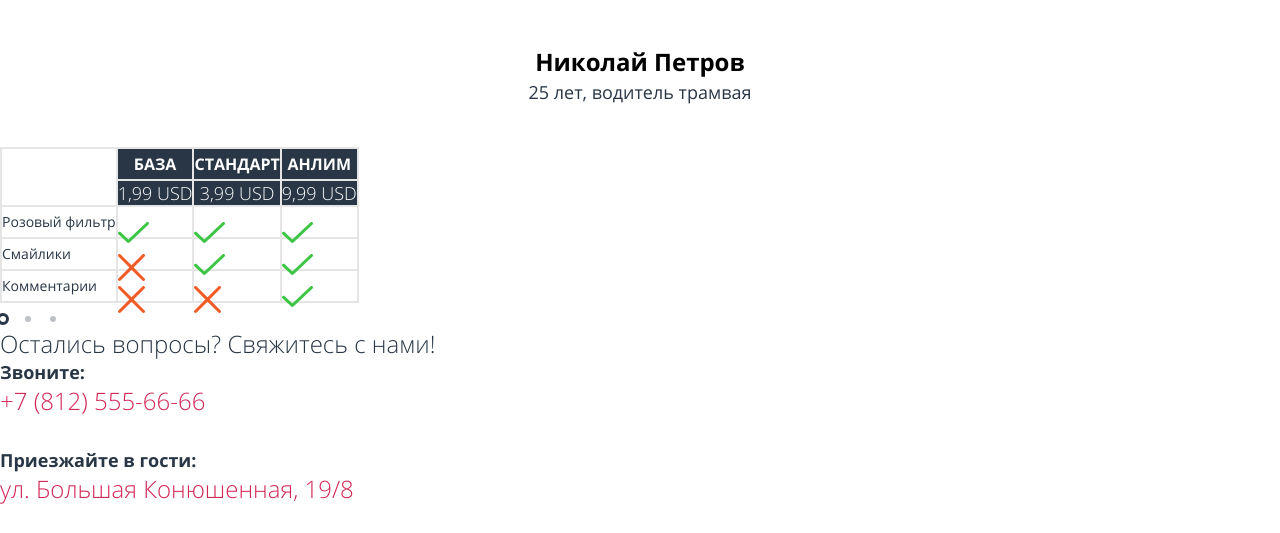
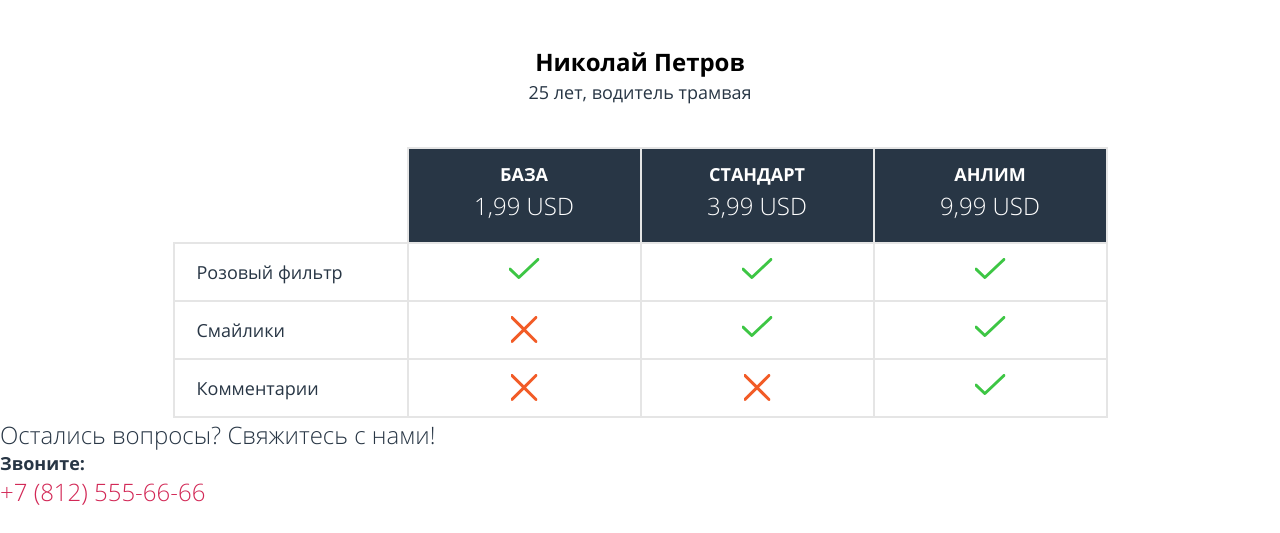
Before and after one commit to multiversal-destroyer/pink, a website: page source/index.html in a window 1280 px wide. Shown: the part 2058-2591 px from the top of the page. Drawn offline with nearby package versions, Linux system fonts and the light colour scheme; files that its build step writes are made by us from their sources.

Commit message:
feat: add media queries for price.scss

```diff
--- a/source/index.html
+++ b/source/index.html
@@ -154,56 +154,56 @@
               <th class="price-table__cell price-table__cell-header price-table__cell-header--hit">Стандарт</th>
               <th class="price-table__cell price-table__cell-header">Анлим</th>
             </tr>
-            <tr class="price-table__row price-table__row-header price-table__row-header--cost">
-              <td class="price-table__cell price-table__cell-header--cost">1,99 USD</td>
-              <td class="price-table__cell price-table__cell-header--cost">3,99 USD</td>
-              <td class="price-table__cell price-table__cell-header--cost">9,99 USD</td>
+            <tr class="price-table__row price-table__row-cost">
+              <td class="price-table__cell price-table__cell-cost">1,99 USD</td>
+              <td class="price-table__cell price-table__cell-cost">3,99 USD</td>
+              <td class="price-table__cell price-table__cell-cost">9,99 USD</td>
             </tr>
           </thead>
           <tbody class="price-table__tbody">
             <tr class="price-table__row price-table__row-body">
-              <td class="price-table__cell price-table__cell-body">Розовый фильтр</td>
+              <td class="price-table__cell price-table__cell-body--title price-table__cell-body">Розовый фильтр</td>
               <td class="price-table__cell price-table__cell-body">
-                <span class="price-table__status--available"></span>
-                <span class="visually-hidden">Доступно</span>
+                <span class="price-table__cell-title">Розовый фильтр</span>
+                <span class="price-table__status price-table__status--available" aria-label="Доступно"></span>
               </td>
               <td class="price-table__cell price-table__cell-body">
-                <span class="price-table__status--available"></span>
-                <span class="visually-hidden">Доступно</span>
+                <span class="price-table__cell-title">Розовый фильтр</span>
+                <span class="price-table__status price-table__status--available" aria-label="Доступно"></span>
               </td>
               <td class="price-table__cell price-table__cell-body">
-                <span class="price-table__status--available"></span>
-                <span class="visually-hidden">Доступно</span>
+                <span class="price-table__cell-title">Розовый фильтр</span>
+                <span class="price-table__status price-table__status--available" aria-label="Доступно"></span>
               </td>
             </tr>
             <tr class="price-table__row price-table__row-body">
               <td class="price-table__cell price-table__cell-body--title price-table__cell-body">Смайлики</td>
               <td class="price-table__cell price-table__cell-body">
-                <span class="price-table__status--unavailable"></span>
-                <span class="visually-hidden">Не доступно</span>
+                <span class="price-table__cell-title">Смайлики</span>
+                <span class="price-table__status price-table__status--unavailable" aria-label="Не доступно"></span>
               </td>
               <td class="price-table__cell price-table__cell-body">
-                <span class="price-table__status--available"></span>
-                <span class="visually-hidden">Доступно</span>
+                <span class="price-table__cell-title">Смайлики</span>
+                <span class="price-table__status price-table__status--available" aria-label="Доступно"></span>
               </td>
               <td class="price-table__cell price-table__cell-body">
-                <span class="price-table__status--available"></span>
-                <span class="visually-hidden">Доступно</span>
+                <span class="price-table__cell-title">Смайлики</span>
+                <span class="price-table__status price-table__status--available" aria-label="Доступно"></span>
               </td>
             </tr>
             <tr class="price-table__row price-table__row-body">
-              <td class="price-table__cell price-table__cell-body">Комментарии</td>
+              <td class="price-table__cell price-table__cell-body--title price-table__cell-body">Комментарии</td>
               <td class="price-table__cell price-table__cell-body">
-                <span class="price-table__status--unavailable"></span>
-                <span class="visually-hidden">Не доступно</span>
+                <span class="price-table__cell-title">Комментарии</span>
+                <span class="price-table__status price-table__status--unavailable" aria-label="Не доступно"></span>
               </td>
               <td class="price-table__cell price-table__cell-body">
-                <span class="price-table__status--unavailable"></span>
-                <span class="visually-hidden">Не доступно</span>
+                <span class="price-table__cell-title">Комментарии</span>
+                <span class="price-table__status price-table__status--unavailable" aria-label="Не доступно"></span>
               </td>
               <td class="price-table__cell price-table__cell-body">
-                <span class="price-table__status--available"></span>
-                <span class="visually-hidden">Доступно</span>
+                <span class="price-table__cell-title">Комментарии</span>
+                <span class="price-table__status price-table__status--available" aria-label="Доступно"></span>
               </td>
             </tr>
           </tbody>
--- a/source/sass/blocks/_price.scss
+++ b/source/sass/blocks/_price.scss
@@ -1,11 +1,40 @@
+.price {
+  position: relative;
+  display: none; // Открыть.
+
+  @media (min-width: $tablet-width) {
+    display: block;
+  }
+  // Давай, иди вниз - в ад.
+  // . . .
+}
+
 .price-table {
+  // position: absolute;
+  margin: 0 auto;
   border-collapse: collapse;
+  // right: -80%;
+  // right: -255px;
+
+  @media (min-width: $tablet-width) {
+    position: relative;
+  }
 
   &__cell {
     border: 2px solid $gray-table-border;
+
+    &[rowspan="2"] {
+      display: none;
+      border: none;
+
+      @media (min-width: $tablet-width) {
+        display: table-cell;
+      }
+    }
   }
 
   &__cell-header {
+    box-sizing: border-box;
     font-size: 16px;
     font-weight: 700;
     line-height: 30px;
@@ -14,13 +43,39 @@
     text-transform: uppercase;
     vertical-align: middle;
     text-align: center;
+    border-bottom: none;
+    padding: 10px 20px 0 20px;
 
-    &--cost {
+    @media (min-width: $tablet-width) {
+      min-width: 152px;
+      // width: 26.73%;
+      padding: 10px 10px 0 10px;
+    }
+
+    @media (min-width: $desktop-width) {
+      font-size: 18px;
+      min-width: 233px;
+      padding: 10px 20px 0 20px;
+    }
+  }
+
+  &__cell-cost {
+    box-sizing: border-box;
     font-weight: 300;
     color: $basic-white;
     background-color: $main-gray;
     vertical-align: middle;
     text-align: center;
+    border-top: none;
+    padding: 0 20px 25px 20px;
+
+    @media (min-width: $tablet-width) {
+      padding: 0 10px 9px 10px;
+    }
+
+    @media (min-width: $desktop-width) {
+      font-size: 24px;
+      padding: 0 20px 20px 20px;
     }
   }
 
@@ -29,12 +84,54 @@
   }
 
   &__cell-body {
+    box-sizing: border-box;
     font-size: 14px;
     line-height: 30px;
     position: relative;
+    min-width: 276px;
+    padding: 13px 20px;
+
+    @media (min-width: $tablet-width) {
+      min-width: 152px;
+      padding: 6px 15px;
     }
 
-  &__status--available {
+    &--title {
+      display: none;
+
+      @media (min-width: $tablet-width) {
+        display: table-cell;
+        min-width: 152px;
+        padding: 6px 15px;
+      }
+
+      @media (min-width: $desktop-width) {
+        min-width: 234px;
+        font-size: 18px;
+        padding: 13px 22px;
+      }
+    }
+  }
+
+  &__cell-title {
+    text-transform: uppercase;
+
+    @media (min-width: $tablet-width) {
+      display: none;
+    }
+  }
+
+  &__status {
+    left: 95%;
+    transform: translate(-100%);
+
+    @media (min-width: $tablet-width) {
+      left: 50%;
+      top: 25%;
+      transform: translate(-50%);
+    }
+
+    &--available {
       position: absolute;
       content: "";
       background-image: url("/source/img/svg/yes.svg");
@@ -44,7 +141,7 @@
       height: 21px;
     }
 
-  &__status--unavailable {
+    &--unavailable {
       position: absolute;
       content: "";
       background-image: url("/source/img/svg/no.svg");
@@ -54,3 +151,13 @@
       height: 27px;
     }
   }
+}
+
+.price-pagination {
+  display: flex;
+  justify-content: center;
+
+  @media (min-width: $tablet-width) {
+    display: none;
+  }
+}
```
Lines whose indentation alone changed are shown as unchanged.
